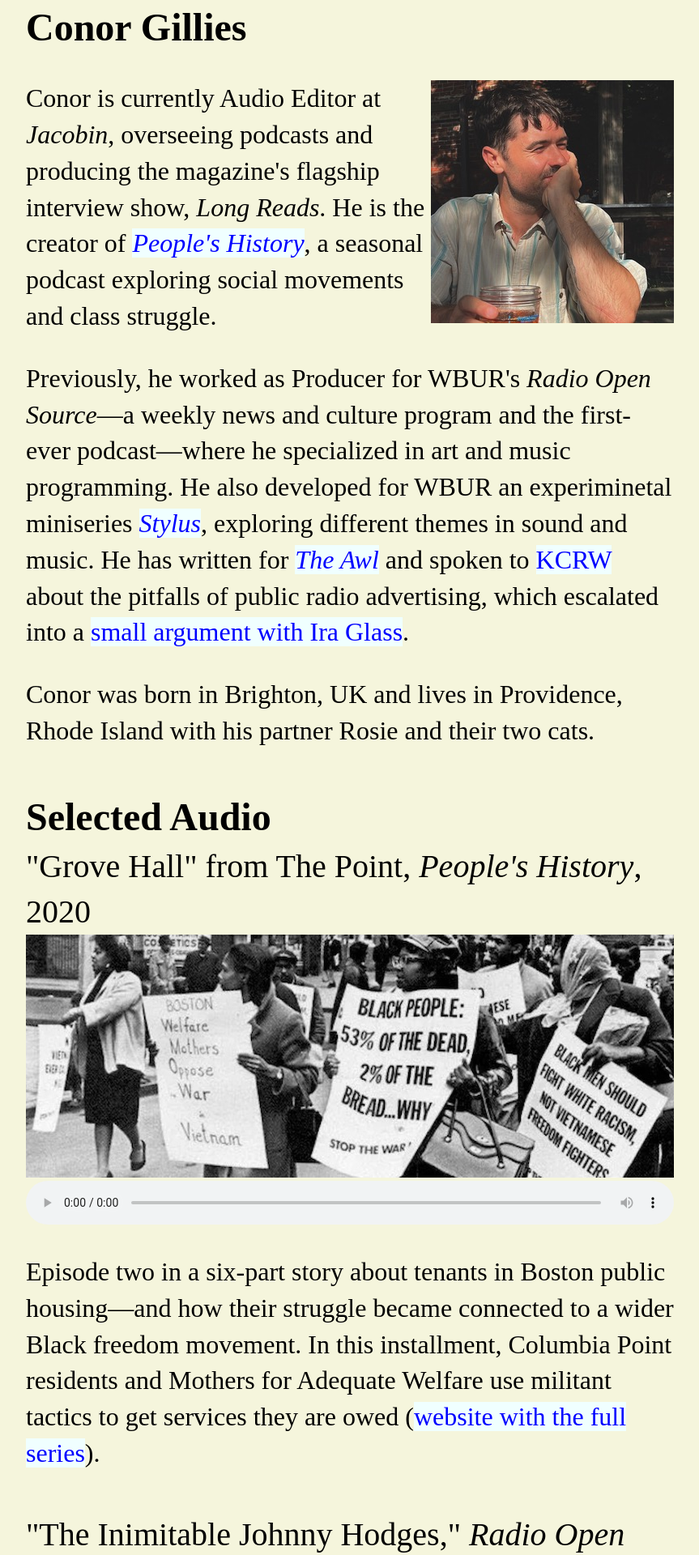
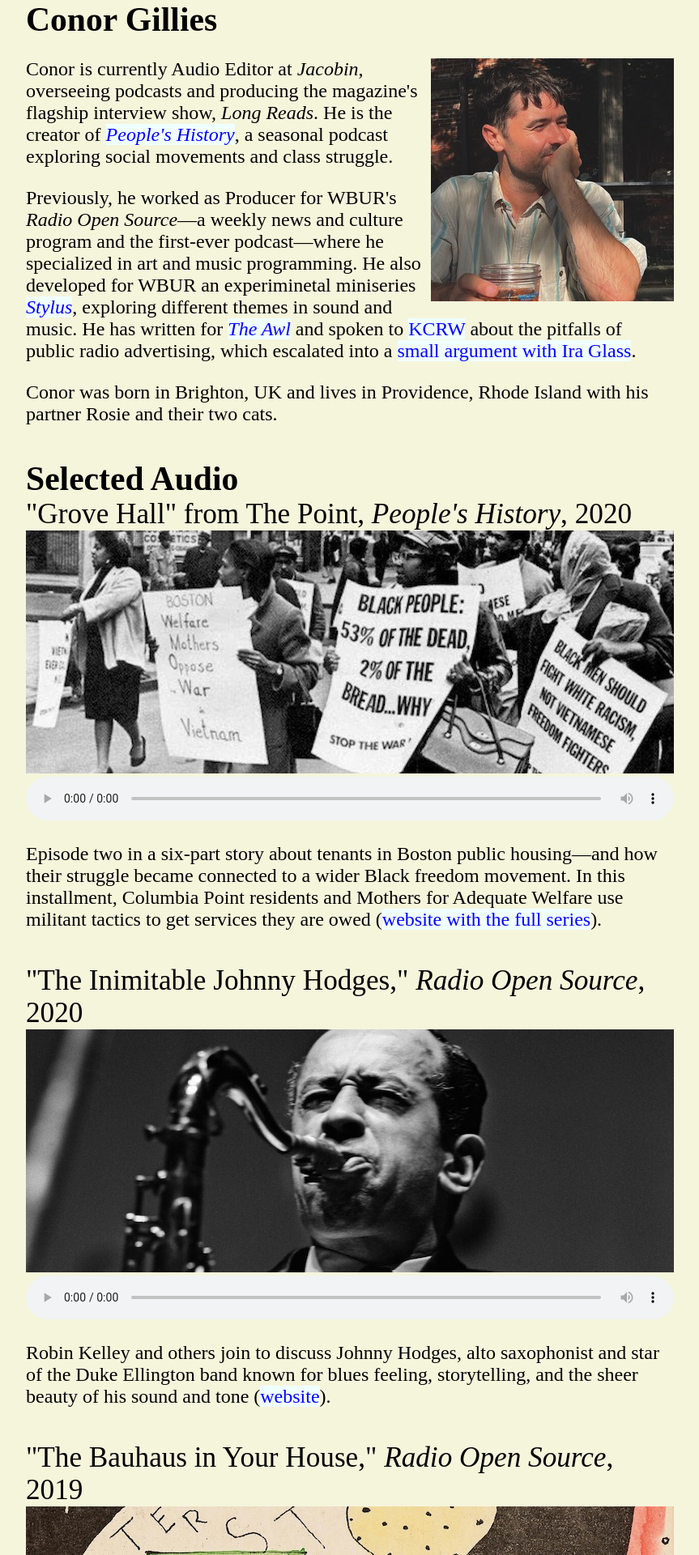
Before and after one commit to huihuiandilly/huihuiandilly.github.io, a Jekyll site: the page built from index.html, in a window 1280 px wide. Shown: the top 1920 px of the page at 81% size, without its empty margins (208-1071 px from the left). Built offline with Jekyll 4.4.1, drawn with Linux system fonts in a browser that asks for light colours.

Commit message:
Update main.css

```diff
--- a/css/main.css
+++ b/css/main.css
@@ -33,16 +33,13 @@ a:active {
     background: yellow;
 }
 p2 {
-    font-size: 3em;
-    line-height: 1.4em;
+    font-size: 2.6em;
 }
 p3 {
-    font-size: 2.5em;
-     line-height: 1.4em;
+    font-size: 2.2em;
 }
 p {
-    font-size: 2em;
-    line-height: 1.4em;
+    font-size: 1.5em;
     color: black;
 }
 img {
```
